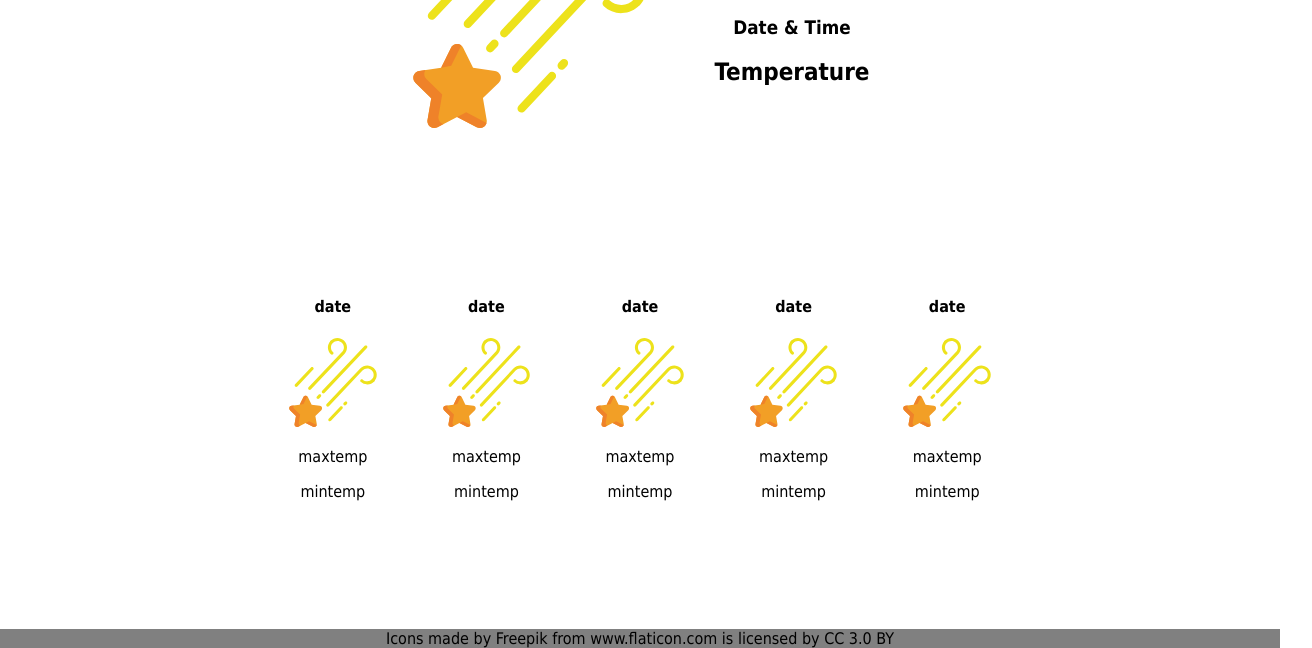
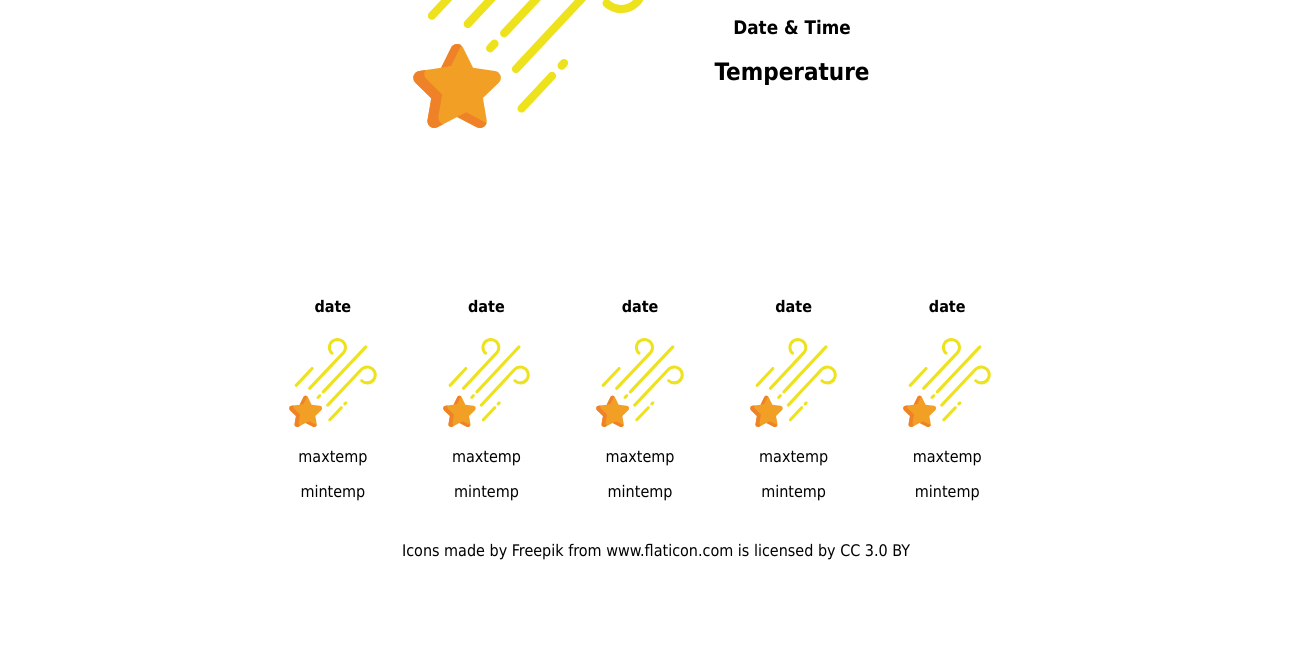
Before and after one commit to ellinornk/WeatherApplication, a plain HTML site: page index.html in a window 1280 px wide. Shown: the part 224-872 px from the top of the page, 1312 px wide, since content can reach past the window. Drawn offline with Linux system fonts and the light colour scheme.

Commit message:
footer style

```diff
--- a/style.css
+++ b/style.css
@@ -54,8 +54,12 @@ body{
 footer{
   height: auto;
   width: 100%;
-  background-color: gray;
-}
+  position: absolute;
+  right: 0;
+  bottom: 0;
+  left: 0;
+  padding: 1rem;
+  }
 a{
   text-decoration: none;
   color: black;
```
